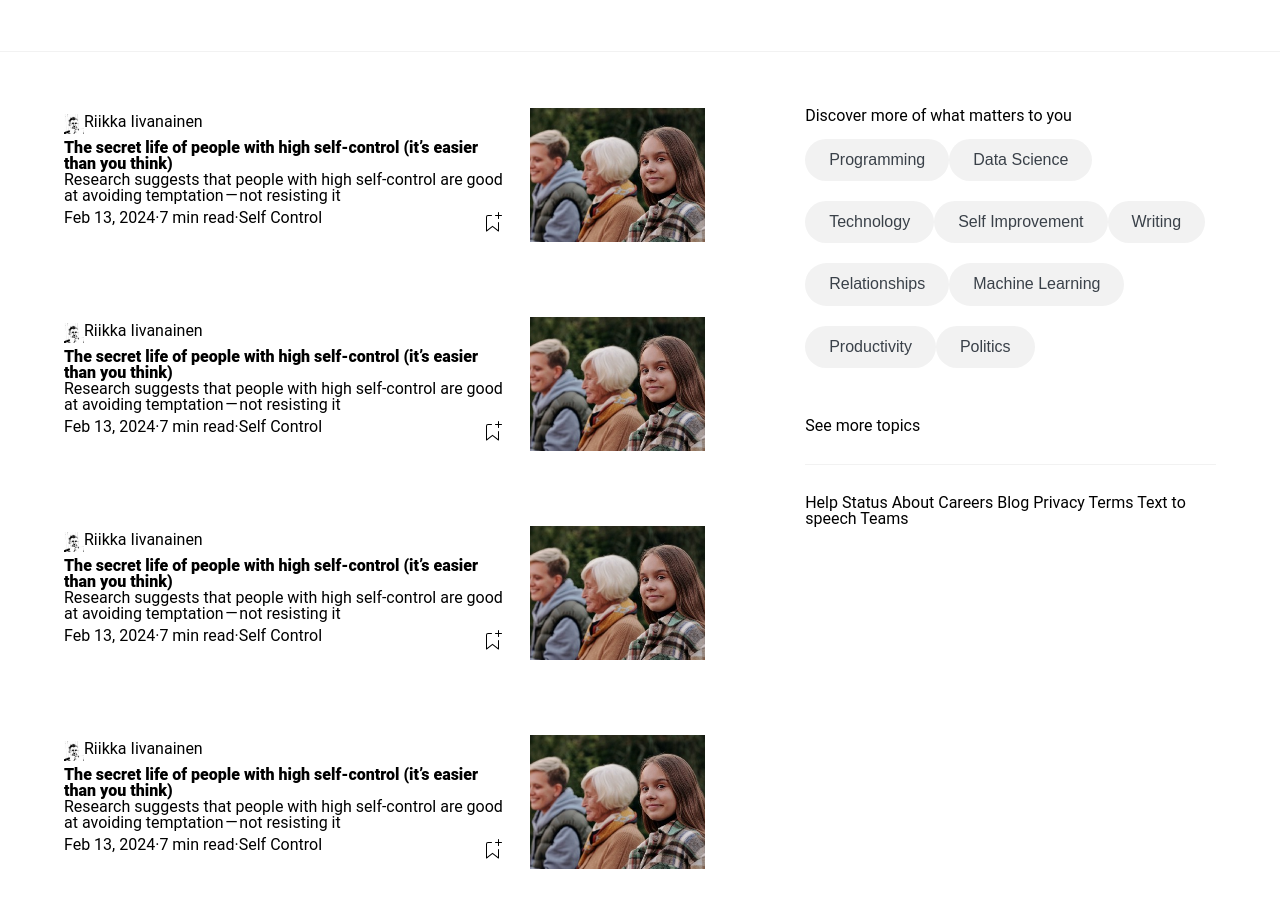
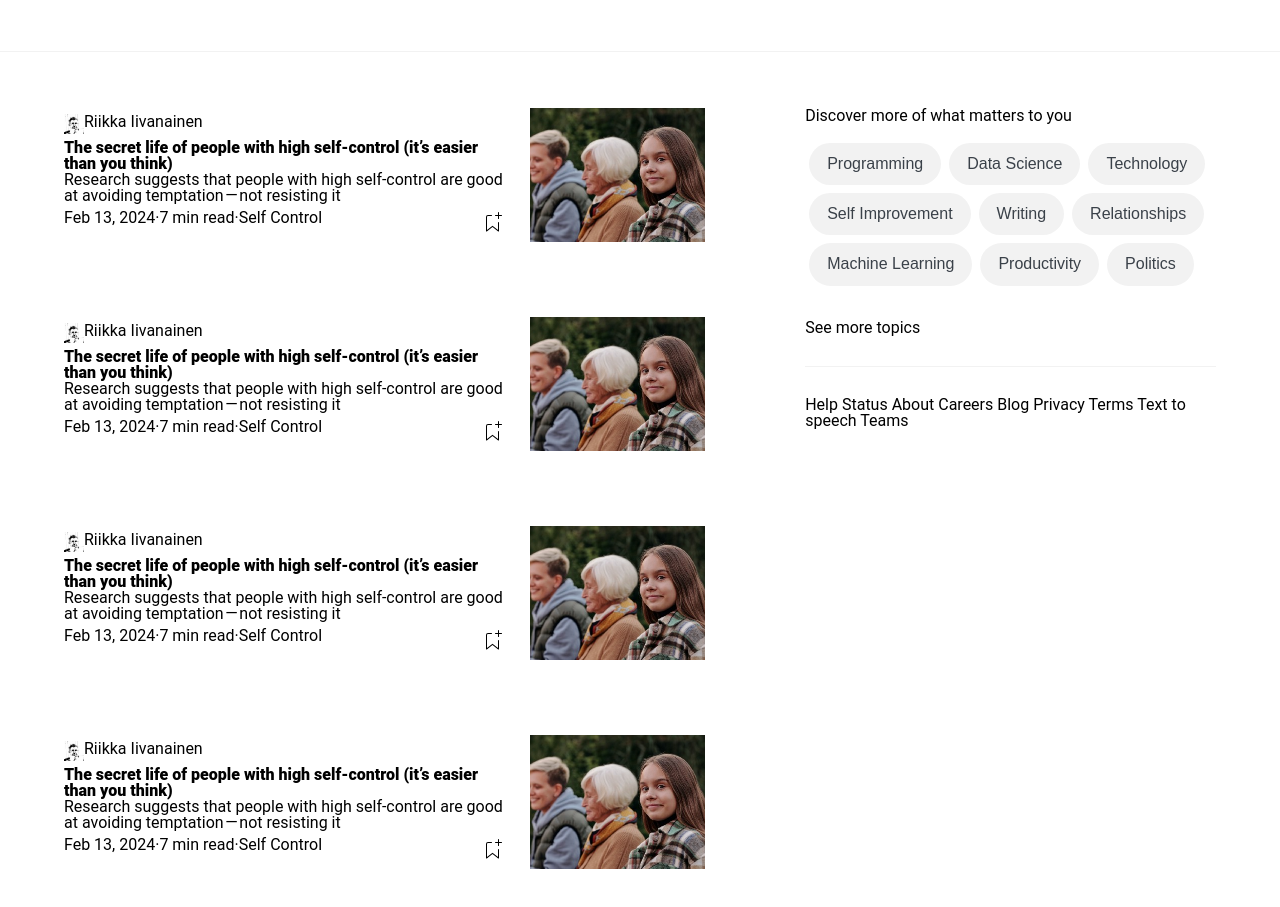
Before and after one commit to Vorshim92/Esercizio-U2-W1-D5, a plain HTML site: page index.html in a window 1280 px wide. Shown: the part 780-1687 px from the top of the page. Drawn offline with Linux system fonts and the light colour scheme.

Commit message:
fix buttons

```diff
--- a/assets/css/style.css
+++ b/assets/css/style.css
@@ -254,17 +254,18 @@ main {
 .bottom-buttons button {
   cursor: pointer;
   border-radius: 99rem;
-  padding: 12px 24px;
+  padding: 12px 18px;
   border: 0;
   color: #3a4149;
   background: #f2f2f2;
   line-height: 1.15;
   font-size: 16px;
-  margin-bottom: 20px;
+  /* margin-bottom: 20px; */
+  margin: 4px;
 }
 
 .bottom-buttons button:hover {
   transition: all 0.1s ease;
-  box-shadow: 0 0 0 0 #fff, 0 0 0 3px #ffc018;
+  border: 1px solid #ffc018;
 }
 /* SPECIAL STYLE  */
```
